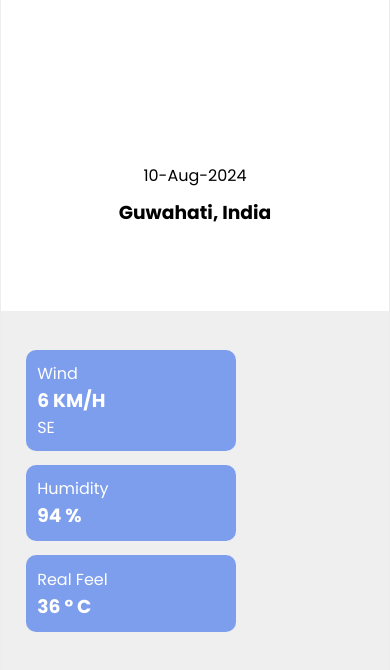
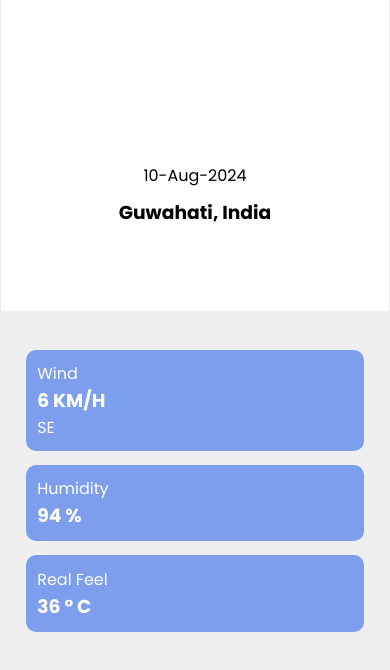
Before and after one commit to TahirUddinAhmed/30-Days-Of-Javascript, a plain HTML site: page ChaiCode 30Day Challenge/Day 24 - Weather App/index.html in a window 390 px wide. Shown: the part 498-1168 px from the top of the page. Drawn offline with Linux system fonts and the light colour scheme; no server answers.

Commit message:
flex change

```diff
--- a/ChaiCode 30Day Challenge/Day 24 - Weather App/css/style.css
+++ b/ChaiCode 30Day Challenge/Day 24 - Weather App/css/style.css
@@ -99,7 +99,6 @@
     flex-wrap: wrap;
 }
 .right-container .cards .card {
-    min-width: 210px;
     background-color: rgba(69, 117, 238, 0.667);
     color: #fff;
     border-radius: 10px;
@@ -114,4 +113,10 @@
     .main {
      grid-template-columns: 1fr;
    }
+
+   .right-container .cards {
+    flex-direction: column;
+   }
+
+
 }
--- a/ChaiCode 30Day Challenge/Day 24 - Weather App/index.html
+++ b/ChaiCode 30Day Challenge/Day 24 - Weather App/index.html
@@ -1,8 +1,8 @@
 <!doctype html>
 <html lang="en">
   <head>
-    <meta charset="utf-8">
-    <meta name="viewport" content="width=device-width, initial-scale=1">
+    <meta charset="UTF-8">
+    <meta name="viewport" content="width=device-width, initial-scale=1.0">
     <title>Project 1 - Weather App</title>
     <!-- Style -->
      <link rel="stylesheet" href="./css/style.css">
```
